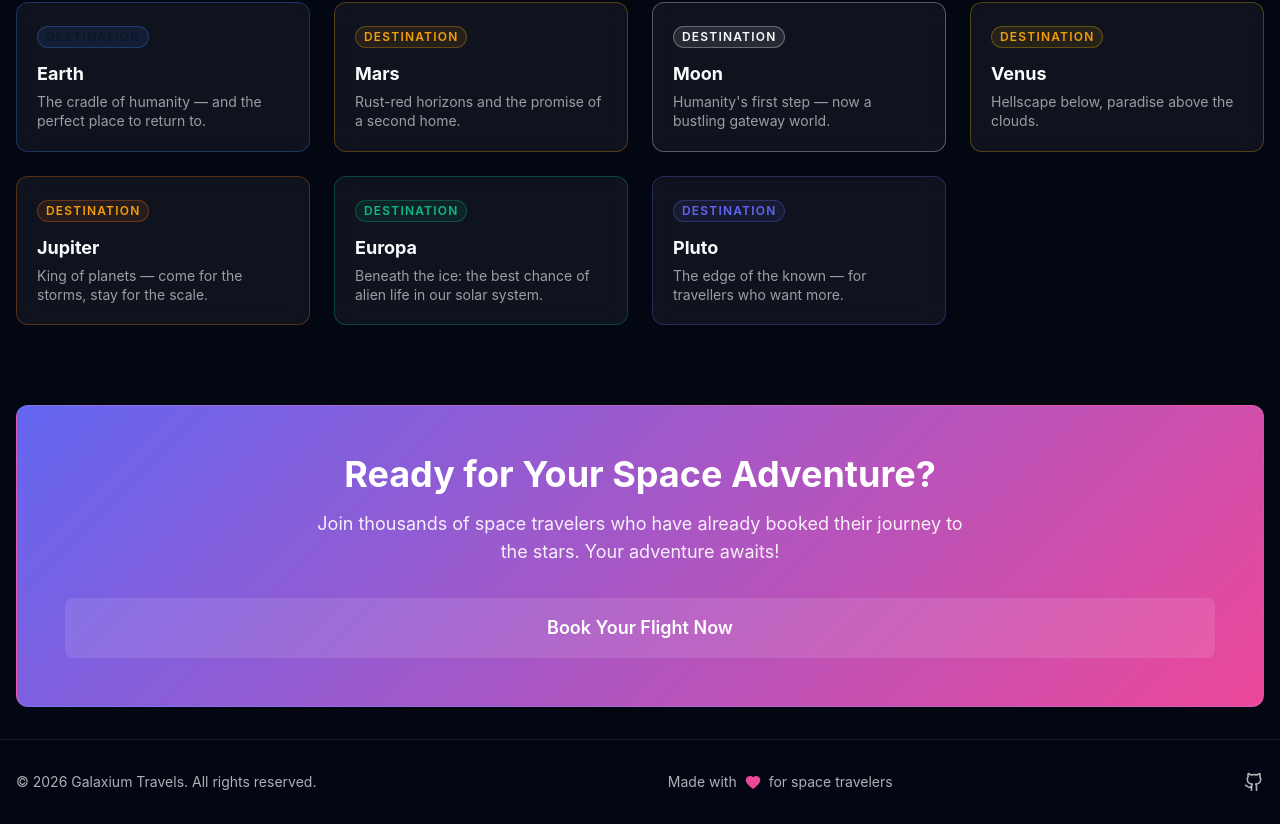
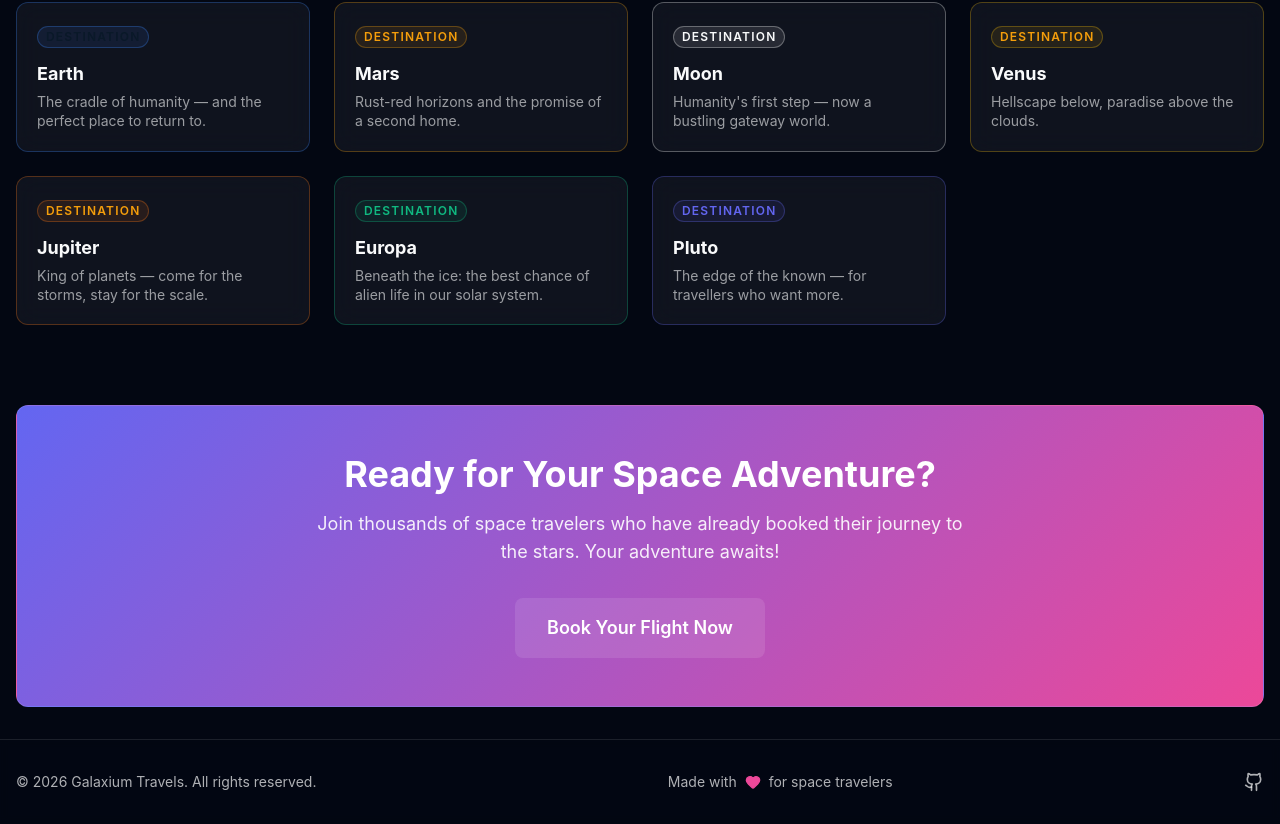
Before and after one commit to py-tr/earshot, a React (Vite) app in the folder galaxium/booking_system_frontend/: page / in a window 1280 px wide. Shown: the part 1144-1968 px from the top of the page. Built offline with nearby package versions, Linux system fonts and the light colour scheme; no server answers.

Commit message:
fix(F-07): change CTA Link flex to inline-flex; remove unused tabIndex from Button

```diff
--- a/galaxium/booking_system_frontend/src/components/common/Button.tsx
+++ b/galaxium/booking_system_frontend/src/components/common/Button.tsx
@@ -12,7 +12,6 @@ interface ButtonProps {
   type?: 'button' | 'submit' | 'reset';
   className?: string;
   'aria-label'?: string;
-  tabIndex?: number;
 }
 
 export const Button = ({
@@ -25,7 +24,6 @@ export const Button = ({
   type = 'button',
   onClick,
   'aria-label': ariaLabel,
-  tabIndex,
 }: ButtonProps) => {
   const baseClasses = 'font-semibold rounded-lg transition-all duration-300 disabled:opacity-50 disabled:cursor-not-allowed flex items-center justify-center gap-2';
 
@@ -55,7 +53,6 @@ export const Button = ({
       type={type}
       onClick={onClick}
       aria-label={ariaLabel}
-      tabIndex={tabIndex}
     >
       {isLoading ? (
         <>
--- a/galaxium/booking_system_frontend/src/pages/Home.tsx
+++ b/galaxium/booking_system_frontend/src/pages/Home.tsx
@@ -162,7 +162,7 @@ export const Home = () => {
         </p>
         <Link
           to="/flights"
-          className="font-semibold rounded-lg transition-all duration-300 flex items-center justify-center gap-2 bg-white/10 text-white hover:bg-white/20 py-4 px-8 text-lg"
+          className="font-semibold rounded-lg transition-all duration-300 inline-flex items-center justify-center gap-2 bg-white/10 text-white hover:bg-white/20 py-4 px-8 text-lg"
         >
           Book Your Flight Now
         </Link>
```
